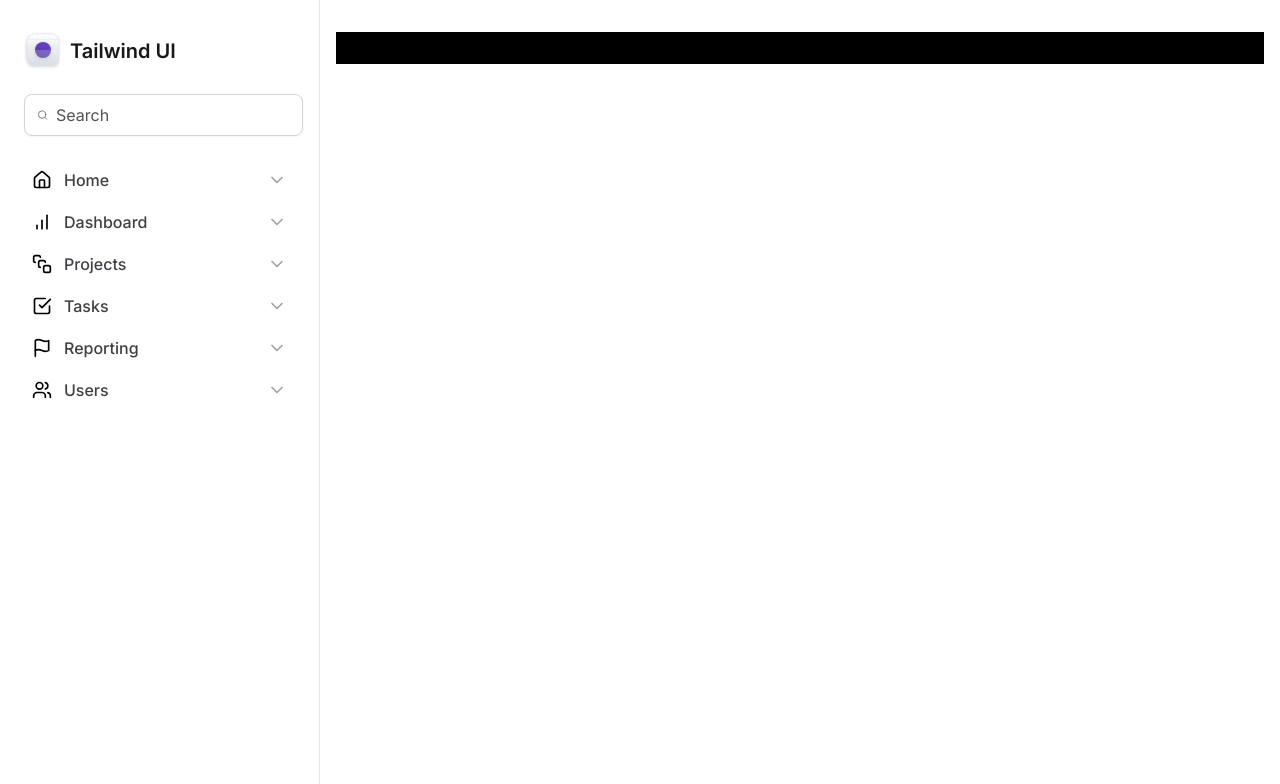
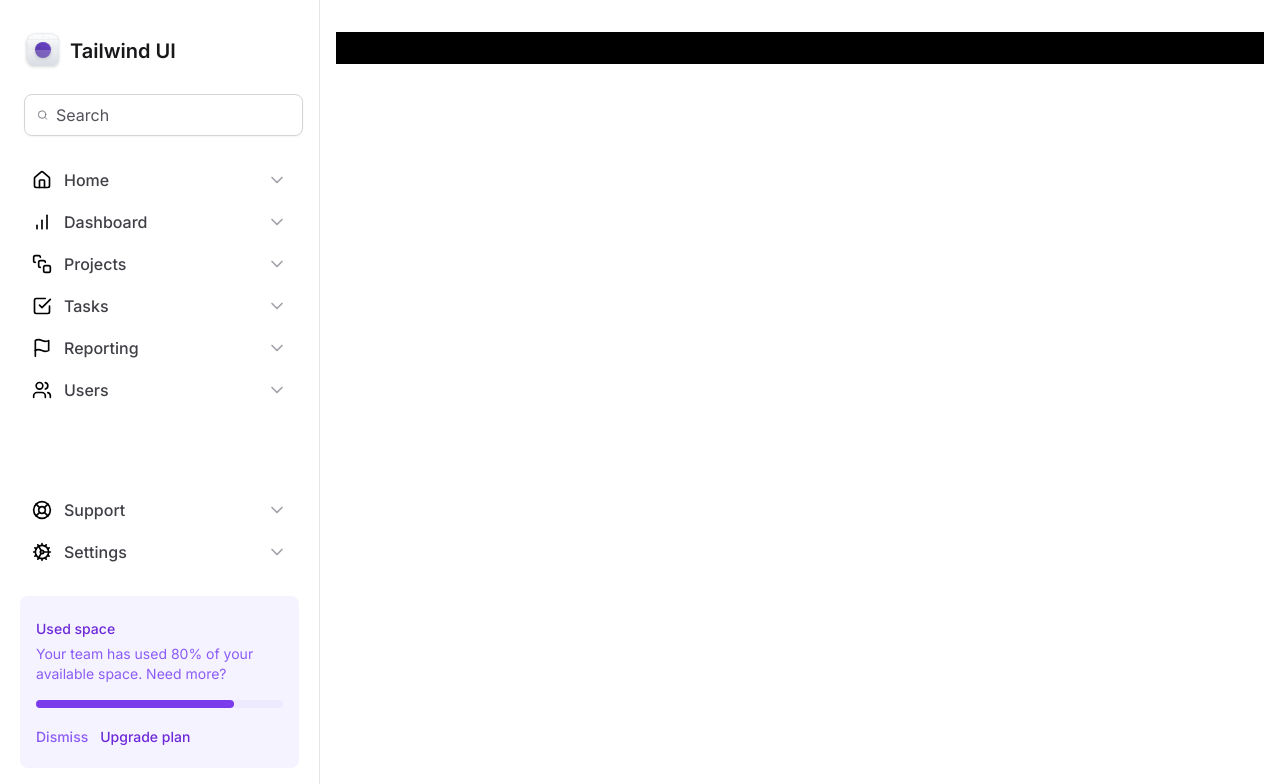
Before and after one commit to juniordbz/user-profile-settings, a Next.js app: page / in a window 1280 px wide. Shown: the top 784 px of the page. Built offline with nearby package versions, Linux system fonts and the light colour scheme.

Commit message:
add Used Space Widget in sidebar

```diff
--- /dev/null
+++ b/src/app/components/Sidebar/UsedSpaceWidget.tsx
@@ -0,0 +1,42 @@
+import { LifeBuoy, Cog } from 'lucide-react'
+import { NavItem } from './MainNavigation/NavItem'
+
+export function UsedSpaceWidget() {
+  return (
+    <div className=" mt-auto flex flex-col gap-6">
+      <nav className="space-y-0.5">
+        <NavItem title="Support" icon={LifeBuoy} />
+        <NavItem title="Settings" icon={Cog} />
+      </nav>
+      <div className="flex flex-col gap-4 rounded-lg bg-violet-50 px-4 py-5">
+        <div className="space-y-1">
+          <span className="text-sm/5 font-medium text-violet-700">
+            Used space
+          </span>
+          <p className="text-sm/5 text-violet-500 ">
+            Your team has used 80% of your available space. Need more?
+          </p>
+        </div>
+
+        <div className="h-2 rounded-full bg-violet-100 ">
+          <div className="h-2 w-4/5 rounded-full bg-violet-600"></div>
+        </div>
+
+        <div className="space-x-3">
+          <button
+            type="button"
+            className="text-sm font-medium text-violet-500  hover:text-violet-700"
+          >
+            Dismiss
+          </button>
+          <button
+            type="button"
+            className="text-sm font-medium text-violet-700 hover:text-violet-900"
+          >
+            Upgrade plan
+          </button>
+        </div>
+      </div>
+    </div>
+  )
+}
--- a/src/app/components/Sidebar/index.tsx
+++ b/src/app/components/Sidebar/index.tsx
@@ -1,10 +1,11 @@
 import { Search } from 'lucide-react'
 import { Logo } from './logo'
 import { MainNavigation } from './MainNavigation'
+import { UsedSpaceWidget } from './UsedSpaceWidget'
 
 export function Sidebar() {
   return (
-    <aside className="space-y-6 border-r border-zinc-200 px-5 py-8">
+    <aside className="flex flex-col gap-6 border-r border-zinc-200 px-5 py-8">
       <Logo />
 
       <div className="mx-1 flex w-full items-center gap-2 rounded-lg border border-zinc-300 px-3 py-2 shadow-sm">
@@ -17,6 +18,8 @@
       </div>
 
       <MainNavigation />
+
+      <UsedSpaceWidget />
     </aside>
   )
 }
```
